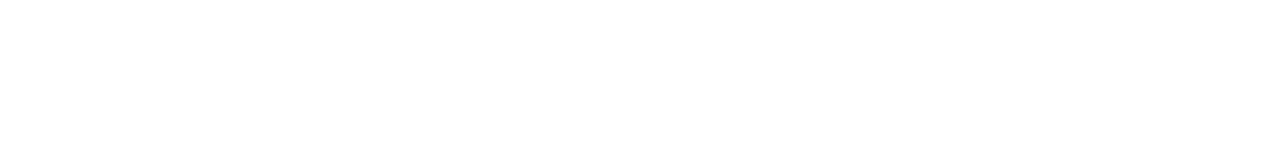
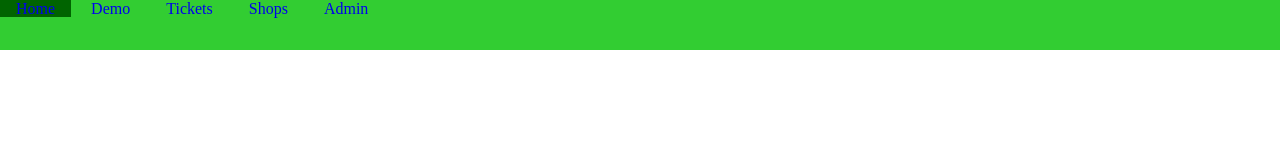
Before and after one commit to Kelpering/KelpShop, a plain HTML site: page Home/index.html in a window 1280 px wide. Drawn offline with Linux system fonts and the light colour scheme.

Commit message:
Navbar Start

```diff
--- a/Home/index.html
+++ b/Home/index.html
@@ -11,9 +11,17 @@
 
 <body>
 
-    <navbar>
-        <!--Add nav links here-->
-    </navbar>
+    <nav>
+    <ul>
+        <li class="active"><a href="../Home/index.html">Home</a></li>
+        <li><a href="../Demo/index.html">Demo</a></li>
+        <li><a href="../Tickets/index.html">Tickets</a></li>
+        <li><a href="../Shops/index.html">Shops</a></li>
+        <li><a href="../Admin/index.html">Admin</a></li> <!--Maybe move this to the end? Last element?-->
+    </ul>
+    </nav>
+
+    <p>TEMP TEXT</p>
 
 <script src="./script.js"></script>
 </body>
--- a/Home/style.css
+++ b/Home/style.css
@@ -0,0 +1,41 @@
+:root
+{
+    /*Add colors here*/
+}
+
+nav
+{
+    width:100%;
+    position:fixed;
+    top:0;
+    left:0;
+    background-color:limegreen;
+    /* color:darkgreen; */
+    height:50px;
+}
+
+nav ul
+{
+    list-style-type:none;
+    margin:0;
+    padding:0;
+    overflow:hidden;
+}
+
+nav ul li
+{
+    display:inline;
+}
+
+nav ul li a
+{
+    text-decoration:none;
+    padding:14px 16px;
+    text-align:center;
+
+}
+
+.active
+{
+    background-color:darkGreen;
+}
```
